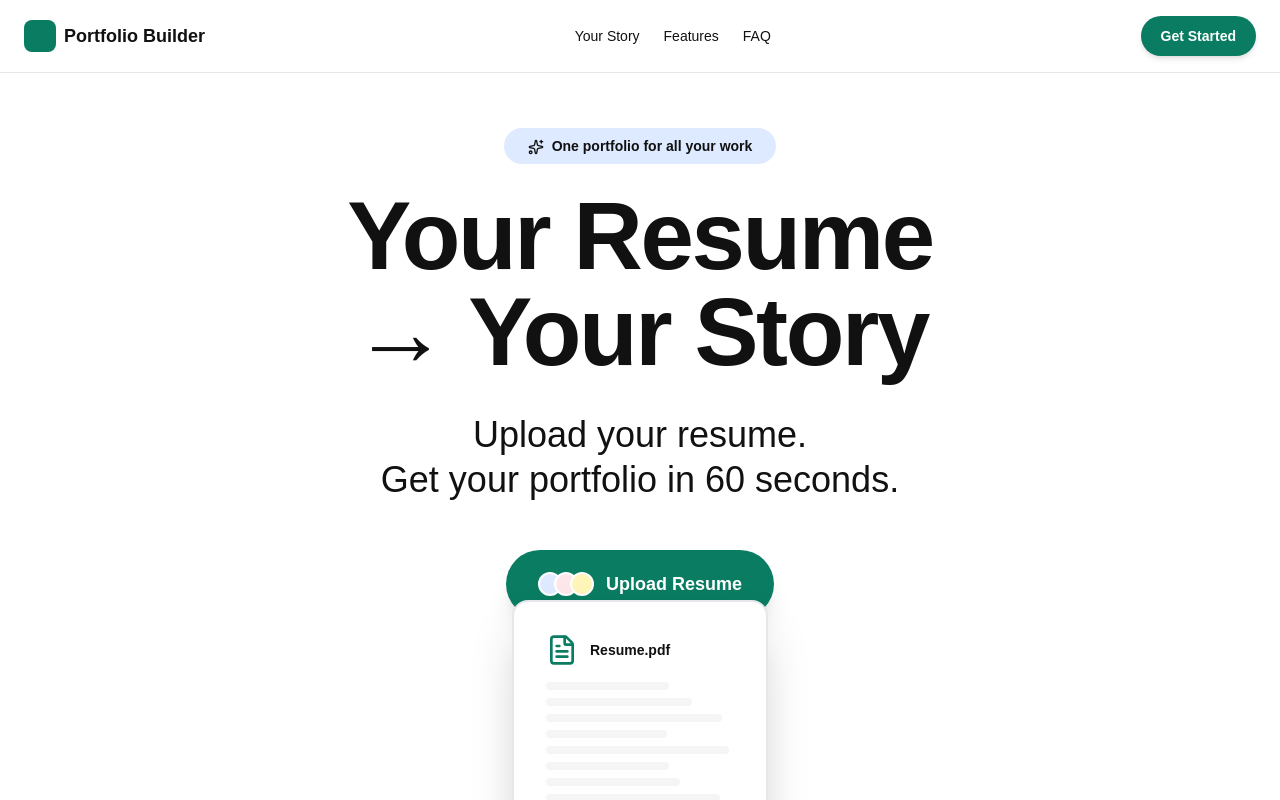
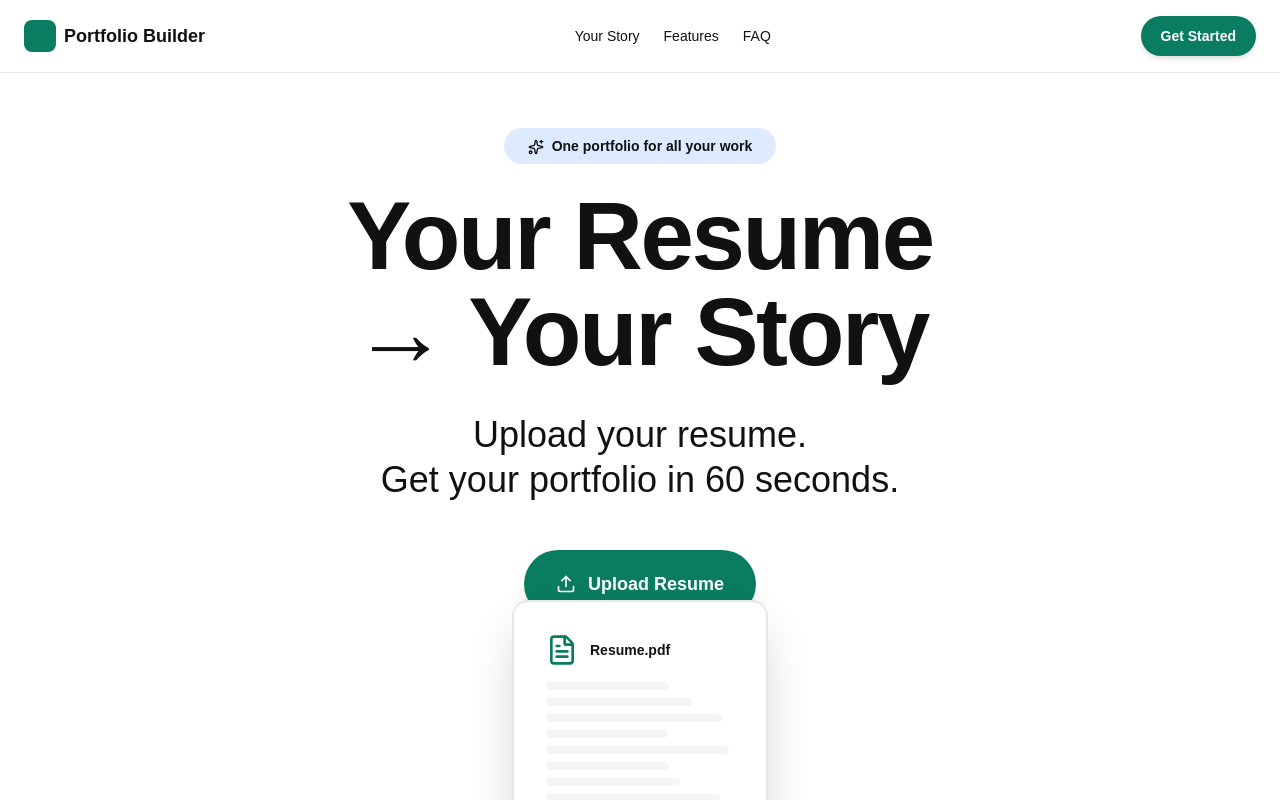
Before and after one commit to RommanNadeem/portfolio-builder, a Next.js app: page / in a window 1280 px wide. Shown: the top 800 px of the page. Built offline with nearby package versions, Linux system fonts and the light colour scheme.

Commit message:
Remove multi-colored dots from upload CTAs, replace with upload icon

```diff
--- a/app/page.tsx
+++ b/app/page.tsx
@@ -95,11 +95,7 @@ export default function LandingPage() {
               className="inline-flex items-center gap-3 px-8 py-5 text-white text-lg font-semibold rounded-full transition-all shadow-xl hover:shadow-2xl hover:scale-105 mb-8"
               style={{ background: '#0A7C61' }}
             >
-              <div className="flex -space-x-2">
-                <div className="w-6 h-6 rounded-full border-2 border-white" style={{ background: '#DDEAFF' }} />
-                <div className="w-6 h-6 rounded-full border-2 border-white" style={{ background: '#FEE7EB' }} />
-                <div className="w-6 h-6 rounded-full border-2 border-white" style={{ background: '#FFF5B8' }} />
-              </div>
+              <Upload className="w-5 h-5" />
               Upload Resume
             </Link>
 
@@ -526,16 +522,12 @@ export default function LandingPage() {
             <h2 className="text-7xl md:text-9xl font-black mb-12 leading-none" style={{ color: '#111111' }}>
               Your Story<span className="text-6xl">.</span>
               </h2>
-                <Link
-                  href="/onboarding-v2/start"
+            <Link
+              href="/onboarding-v2/start"
               className="inline-flex items-center gap-3 px-10 py-6 text-white text-xl font-semibold rounded-full transition-all shadow-xl hover:shadow-2xl hover:scale-105"
               style={{ background: '#0A7C61' }}
             >
-              <div className="flex -space-x-2">
-                <div className="w-7 h-7 rounded-full border-2 border-white" style={{ background: '#DDEAFF' }} />
-                <div className="w-7 h-7 rounded-full border-2 border-white" style={{ background: '#FEE7EB' }} />
-                <div className="w-7 h-7 rounded-full border-2 border-white" style={{ background: '#FFF5B8' }} />
-              </div>
+              <Upload className="w-6 h-6" />
               Upload Resume
             </Link>
             </motion.div>
```
